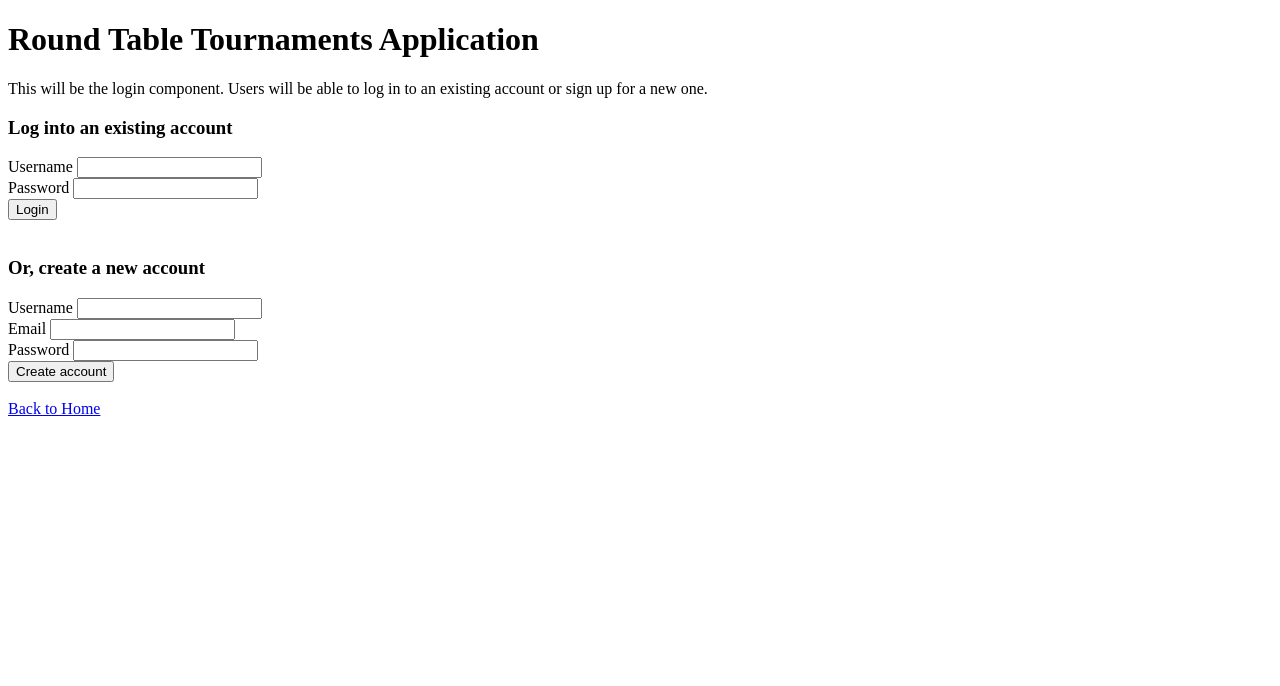
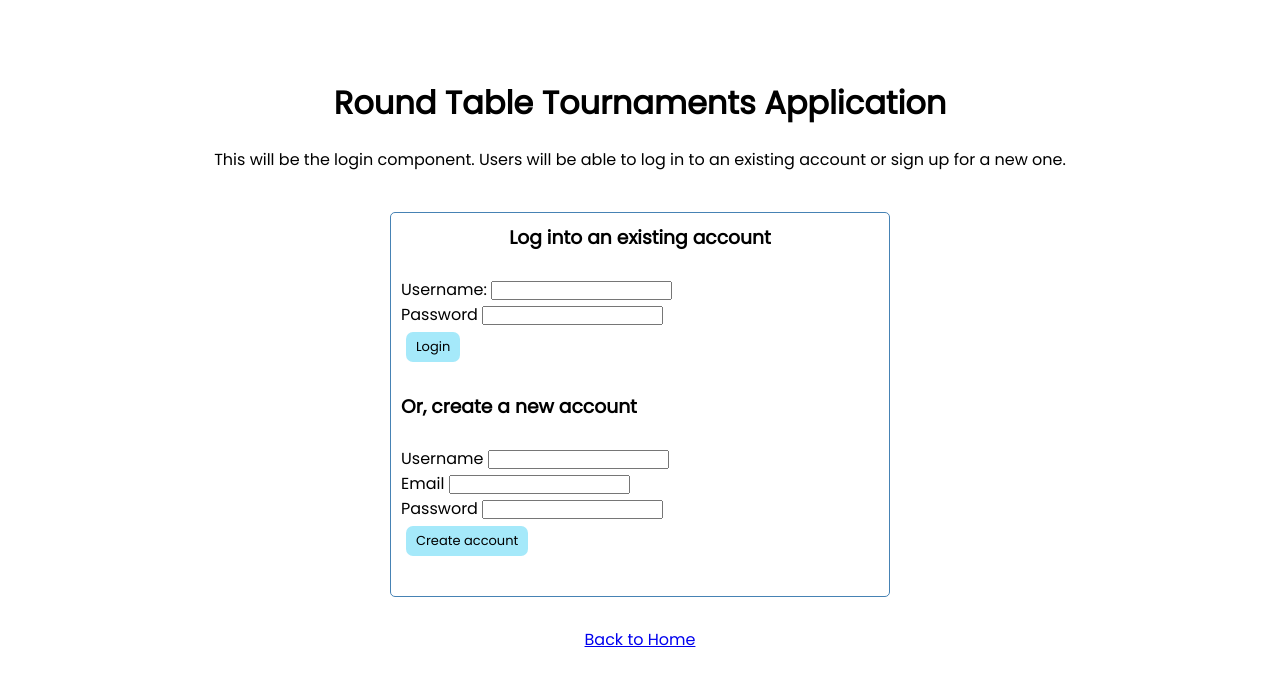
Before and after one commit to dazinn/SER515-Team4-roundTableTournaments, an Angular app in the folder roundTableTournamentsFrontEnd/: page /login in a window 1280 px wide. Shown: the top 686 px of the page. Built offline with nearby package versions, Linux system fonts and the light colour scheme.

Commit message:
Login Page Front End
Added a few changes to the login page

```diff
--- a/roundTableTournamentsFrontEnd/angular.json
+++ b/roundTableTournamentsFrontEnd/angular.json
@@ -119,6 +119,10 @@
           }
         }
       }
-    }},
-  "defaultProject": "roundTableTournamentsFrontEnd"
+    }
+  },
+  "defaultProject": "roundTableTournamentsFrontEnd",
+  "cli": {
+    "analytics": "d2afa45f-8dfb-4918-9a57-288b580f20de"
+  }
 }
--- a/roundTableTournamentsFrontEnd/src/app/app.component.html
+++ b/roundTableTournamentsFrontEnd/src/app/app.component.html
@@ -1,8 +1,7 @@
 <!-- HTML code for the app component (the main component of the application, where all components are displayed) -->
 
 
-<h1>Round Table Tournaments Application</h1> <!-- temporary app title -->
-
+<h1 class="header">Round Table Tournaments Application</h1> <!-- temporary app title -->
 <!-- TODO: insert header component with menu bar here? -->
 
 <router-outlet></router-outlet> <!-- The router outlet is where different components can be displayed, based on the path entered after "localhost:4200/". Default is homepage component -->
--- a/roundTableTournamentsFrontEnd/src/app/app.module.ts
+++ b/roundTableTournamentsFrontEnd/src/app/app.module.ts
@@ -5,12 +5,14 @@ import { AppComponent } from './app.component';
 import { HomepageComponent } from './homepage/homepage.component';
 import { AppRoutingModule } from './app-routing.module';
 import { LoginComponent } from './login/login.component';
+import { ButtonComponent } from './components/button/button.component';
 
 @NgModule({
   declarations: [
     AppComponent,
     HomepageComponent,
-    LoginComponent
+    LoginComponent,
+    ButtonComponent
   ],
   imports: [
     BrowserModule,
--- /dev/null
+++ b/roundTableTournamentsFrontEnd/src/app/components/button/button.component.html
@@ -0,0 +1 @@
+<button class="btn"></button>
--- /dev/null
+++ b/roundTableTournamentsFrontEnd/src/app/components/button/button.component.ts
@@ -0,0 +1,15 @@
+import { Component, OnInit } from '@angular/core';
+
+@Component({
+  selector: 'app-button',
+  templateUrl: './button.component.html',
+  styleUrls: ['./button.component.css']
+})
+export class ButtonComponent implements OnInit {
+
+  constructor() { }
+
+  ngOnInit(): void {
+  }
+
+}
--- a/roundTableTournamentsFrontEnd/src/app/login/login.component.html
+++ b/roundTableTournamentsFrontEnd/src/app/login/login.component.html
@@ -1,19 +1,22 @@
 <!-- Temporary page description -->
-<p>This will be the login component. Users will be able to log in to an existing account or sign up for a new one.</p>
 
+<p class="paragraph">This will be the login component. Users will be able to log in to an existing account or sign up for a new one.</p>
 
+<div class="container">
 <!-- Input fields for existing account -->
-<h3>Log into an existing account</h3>
-<label for="username">Username </label>
+<h3 style="text-align: center;">Log into an existing account</h3>
+<br/>
+<label for="username" style="text-align: center;">Username: </label>
 <input id ="username" name="username" type="text"> <br>
 <label for="password">Password </label>
 <input id ="password" name="password" type="password"> <br>
 
-<button>Login</button>
+<button class="btn">Login</button>
 <br><br>
 
 <!-- Input fields for creating a new account -->
 <h3>Or, create a new account</h3>
+<br/>
 <label for="newUsername">Username </label>
 <input id ="newUsername" name="newUsername" type="text"> <br>
 <label for="email">Email </label>
@@ -21,9 +24,11 @@
 <label for="newPassword">Password </label>
 <input id ="newPassword" name="newPassword" type="password"> <br>
 
-<button>Create account</button>
+<button class="btn">Create account</button>
 <br><br>
-
+</div>
 
 <!-- This clickable text will link to the homepage component -->
+<div class="footer">
 <a routerLink="/" routerLinkActive="active">Back to Home</a>
+</div>
--- a/roundTableTournamentsFrontEnd/src/styles.css
+++ b/roundTableTournamentsFrontEnd/src/styles.css
@@ -1 +1,95 @@
-/* You can add global styles to this file, and also import other style files */
+@import url("https://fonts.googleapis.com/css2?family=Poppins:wght@300;400&display=swap");
+
+* {
+  box-sizing: border-box;
+  margin: 0;
+  padding: 0;
+}
+
+.header{
+    text-align: center;
+    padding: 10px;
+}
+
+.paragraph{
+    text-align: center;
+    padding: 10px;
+}
+
+.footer{
+    text-align: center;
+}
+
+body {
+  display: flex;
+  justify-content: center;
+  align-items: center;
+  min-height: 90vh;
+  font-family: "Poppins", sans-serif;
+}
+
+.container {
+  max-width: 500px;
+  margin: 30px auto;
+  overflow: auto;
+  min-height: 300px;
+  border: 1px solid steelblue;
+  padding: 10px;
+  border-radius: 5px;
+  justify-content: center;
+}
+.btn {
+  display: inline-block;
+  background: rgb(165, 233, 250);
+  color: rgb(0, 0, 0);
+  border: none;
+  padding: 5px 10px;
+  margin: 5px;
+  border-radius: 7px;
+  cursor: pointer;
+  text-decoration: none;
+  font-size: 13px;
+  font-family: inherit;
+}
+.btn:focus {
+  outline: none;
+}
+.btn:active {
+  transform: scale(0.98);
+}
+
+.btn-block {
+  display: block;
+  width: 100%;
+}
+
+.form-control {
+  margin: 20px 0;
+}
+
+.form-control label {
+  display: block;
+}
+
+.form-control input {
+  width: 100%;
+  height: 40px;
+  margin: 5px;
+  padding: 3px 7px;
+  font-size: 17px;
+}
+
+.form-control-check {
+  display: flex;
+  align-items: center;
+  justify-content: space-between;
+}
+
+.form-control-check label {
+  flex: 1;
+}
+
+.form-control-check input {
+  flex: 2;
+  height: 20px;
+}
```
Also changed, not shown: roundTableTournamentsFrontEnd/src/app/components/button/button.component.css (added), 1 other file (tests, documents, lock files or other folders).
